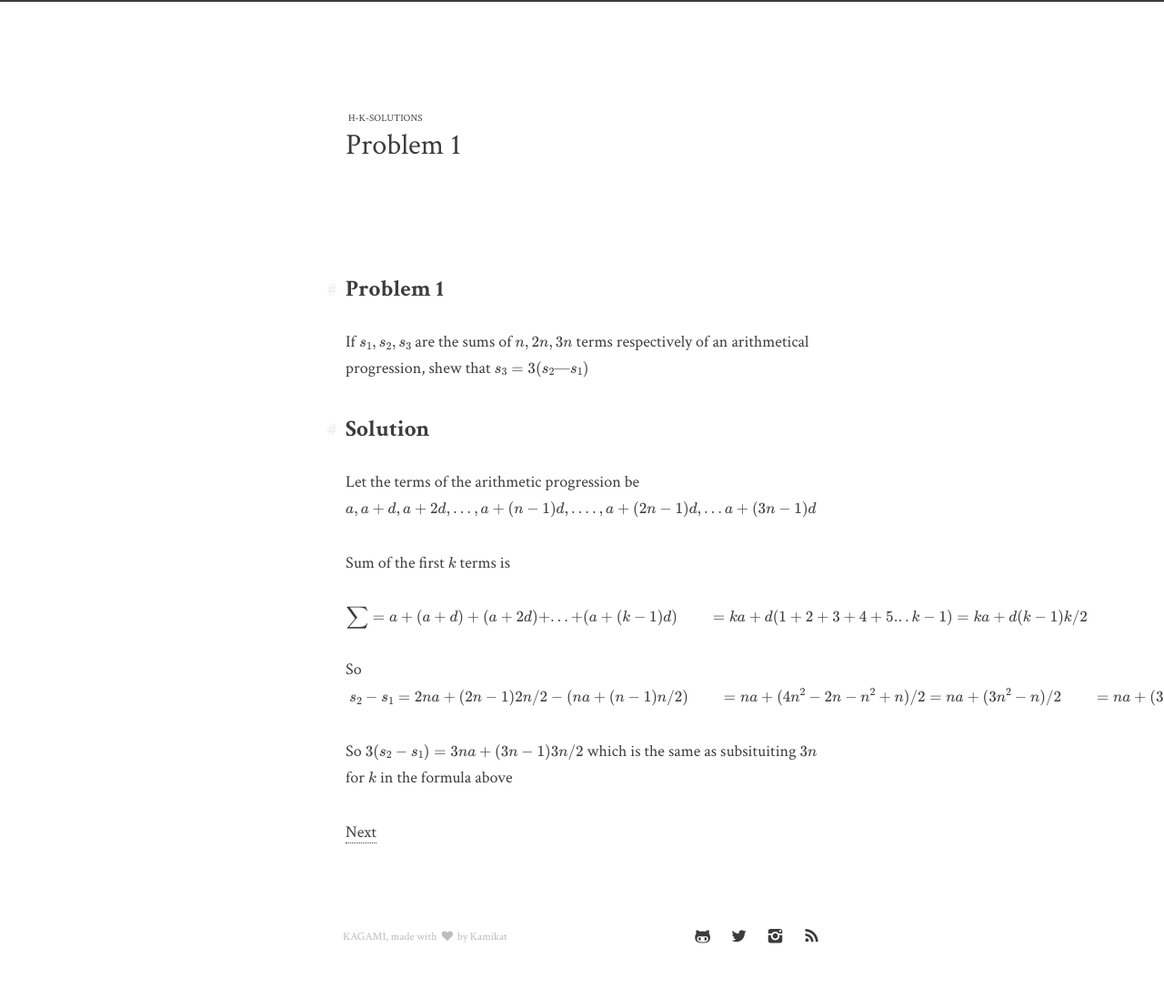
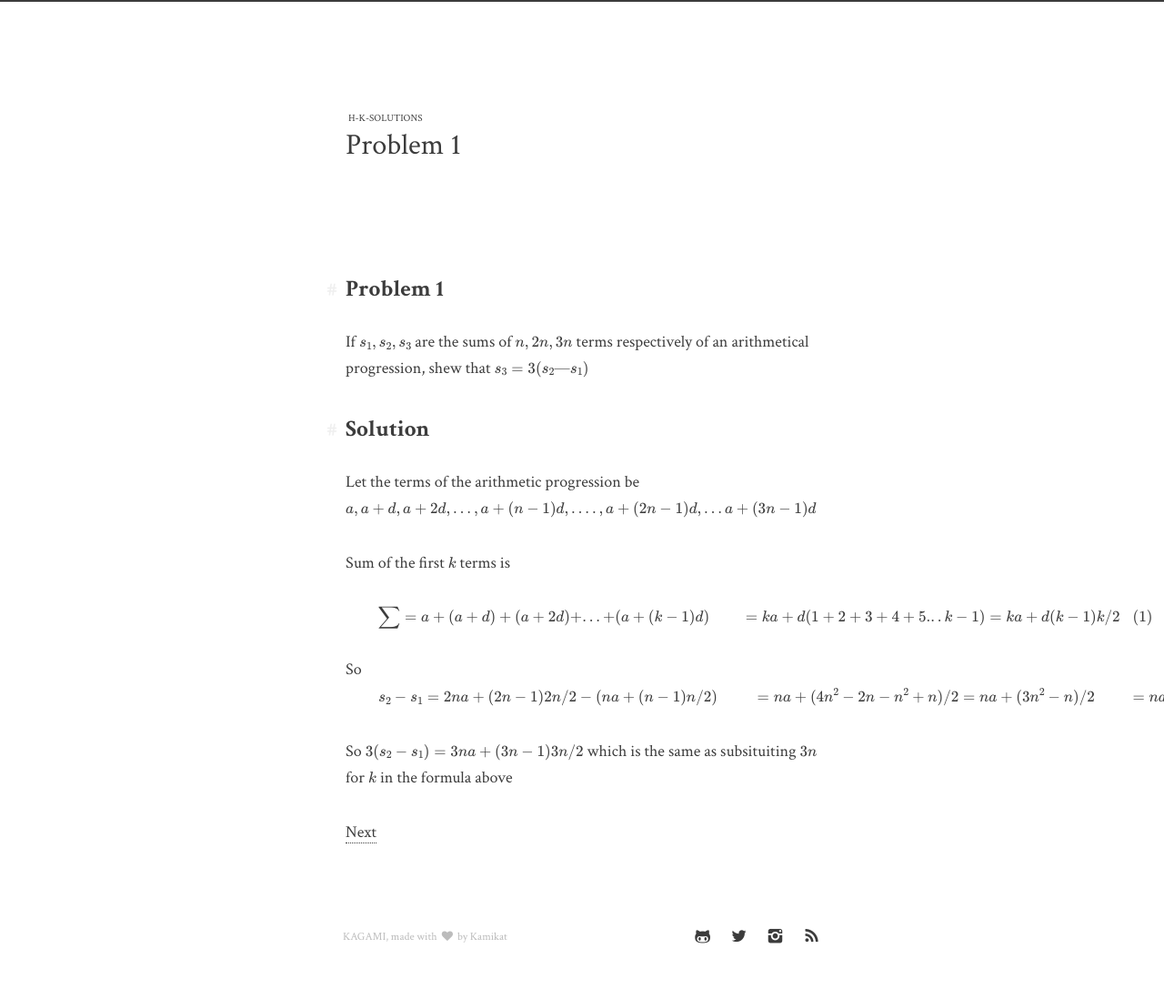
Before and after one commit to dearchap/h-k-solutions, a Jekyll site: the page built from 1.md, in a window 1280 px wide. Shown: the whole page at 91% size. Built offline with Jekyll 4.4.1, drawn with Linux system fonts in a browser that asks for light colours; our own code applies the rules of GitHub Pages for plain Markdown files; formulas are drawn with MathJax 3.

Commit message:
Update 1.md

```diff
--- a/1.md
+++ b/1.md
@@ -12,9 +12,9 @@ Let the terms of the arithmetic progression be $a, a+d, a+2d, ..., a+(n-1)d, ...
 
 Sum of the first $k$ terms is
 
-  $$\begin{aligned} \sum & = a+(a+d)+(a+2d)+...+(a+(k-1)d) & = ka + d(1+2+3+4+5...k-1) & = ka+d(k-1)k/2 \end{aligned}$$
+  $$\begin{align} \sum & = a+(a+d)+(a+2d)+...+(a+(k-1)d) & = ka + d(1+2+3+4+5...k-1) & = ka+d(k-1)k/2 \end{align}$$
 
-So $$ \begin{aligned} s_2-s_1 & = 2na+(2n-1)2n/2 - (na+(n-1)n/2) & = na+(4n^2-2n-n^2+n)/2 & = na+(3n^2-n)/2 & = na+(3n-1)n/2 \end{aligned}$$
+So $$ \begin{align} s_2-s_1 & = 2na+(2n-1)2n/2 - (na+(n-1)n/2) & = na+(4n^2-2n-n^2+n)/2 & = na+(3n^2-n)/2 & = na+(3n-1)n/2 \end{align}$$
 
 So $3(s_2-s_1) = 3na + (3n-1)3n/2 $ which is the same as subsituiting $3n$ for $k$ in the formula above
 
```
